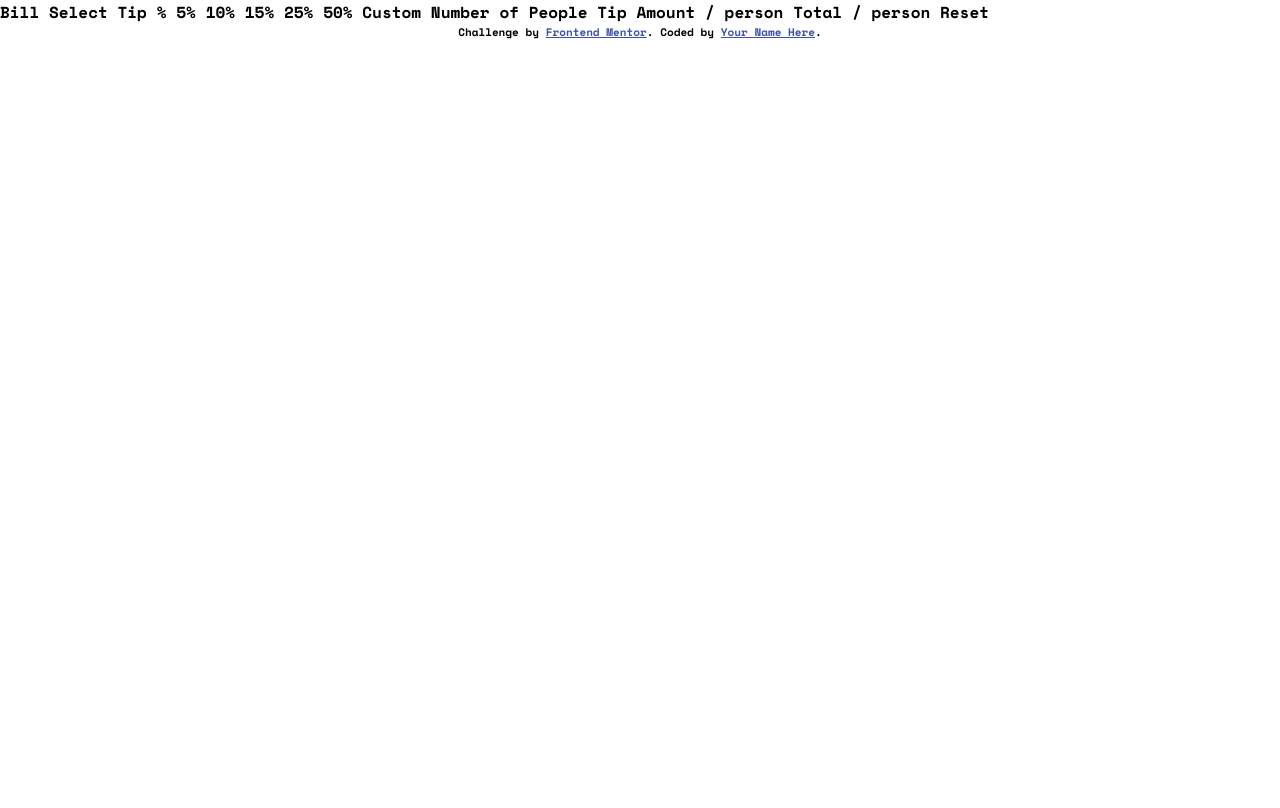
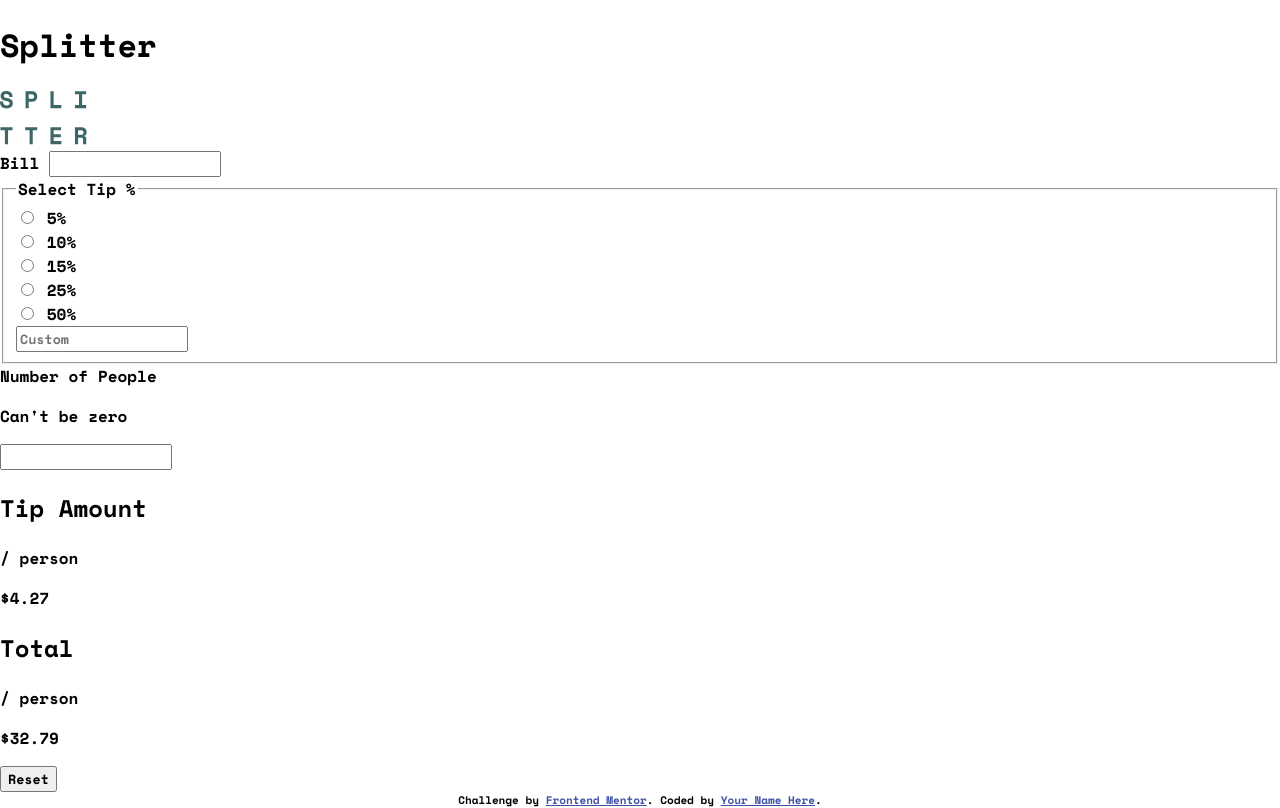
Before and after one commit to cesarforall/tip-calculator-app, a plain HTML site: page index.html in a window 1280 px wide. Drawn offline with nearby package versions, Linux system fonts and the light colour scheme.

Commit message:
:construction: make base html structure

```diff
--- a/index.html
+++ b/index.html
@@ -3,37 +3,74 @@
   <head>
     <meta charset="UTF-8">
     <meta name="viewport" content="width=device-width, initial-scale=1.0">
-  <link rel="icon" type="image/png" sizes="32x32" href="./images/favicon-32x32.png"><link rel="preconnect" href="https://fonts.googleapis.com">
+    <link rel="icon" type="image/png" sizes="32x32" href="./images/favicon-32x32.png">
+    <link rel="preconnect" href="https://fonts.googleapis.com">
     <link rel="preconnect" href="https://fonts.gstatic.com" crossorigin>
     <link href="https://fonts.googleapis.com/css2?family=Space+Mono:wght@700&display=swap" rel="stylesheet">
     <link rel="stylesheet" href="styles.css">
     <title>Tip calculator app</title>
   </head>
   <body>
-
-  Bill
-
-  Select Tip %
-  5%
-  10%
-  15%
-  25%
-  50%
-  Custom
-
-  Number of People
-
-  Tip Amount
-  / person
-
-  Total
-  / person
-
-  Reset
-
-  <div class="attribution">
-    Challenge by <a href="https://www.frontendmentor.io?ref=challenge" target="_blank">Frontend Mentor</a>.
-    Coded by <a href="#">Your Name Here</a>.
+    <header class="header">
+      <h1>Splitter</h1>
+      <img src="./images/logo.svg" alt="Splitter logo">
+    </header>
+    <main class="main">
+      <section class="calculate-section">
+        <form>
+          <label for="bill">Bill</label>
+          <input id="bill" type="number">
+          <fieldset class="select-tip">
+            <legend>Select Tip %</legend>
+            <div class="tip-input">
+              <input id="input-5" type="radio" value="5" name="tip">
+              <label for="input-5">5%</label>
             </div>
+            <div class="tip-input">
+              <input id="input-10" type="radio" value="10" name="tip">
+              <label for="input-10">10%</label>
+            </div>
+            <div class="tip-input">
+              <input id="input-15" type="radio" value="15" name="tip">
+              <label for="input-15">15%</label>
+            </div>
+            <div class="tip-input">
+              <input id="input-25" type="radio" value="25" name="tip">
+              <label for="input-25">25%</label>
+            </div>
+            <div class="tip-input">
+              <input id="input-50" type="radio" value="50" name="tip">
+              <label for="input-50">50%</label>
+            </div>
+            <input type="number" placeholder="Custom" name="tip">
+          </fieldset>
+          <div class="num-of-people">
+            <label for="num-of-people">Number of People</label>
+            <p class="error-message">Can't be zero</p>
+          </div>
+          <input id="num-of-people" type="number">
+        </form>
+      </section>
+      <section class="total-section">
+        <article>
+          <div class="tip-amount">
+            <h2>Tip Amount</h2>
+            <p>/ person</p>
+          </div>
+          <p><span>$</span>4.27</p>
+        </article>
+        <article>
+          <div class="total">
+            <h2>Total</h2>
+            <p>/ person</p>
+          </div>
+          <p><span>$</span>32.79</p>
+        </article>
+        <button>Reset</button>
+      </section>
+    </main>
+    <footer class="footer">
+      <div class="attribution"> Challenge by <a href="https://www.frontendmentor.io?ref=challenge" target="_blank">Frontend Mentor</a>. Coded by <a href="#">Your Name Here</a>. </div>
+    </footer>
   </body>
 </html>
```
Lines whose indentation alone changed are shown as unchanged.
